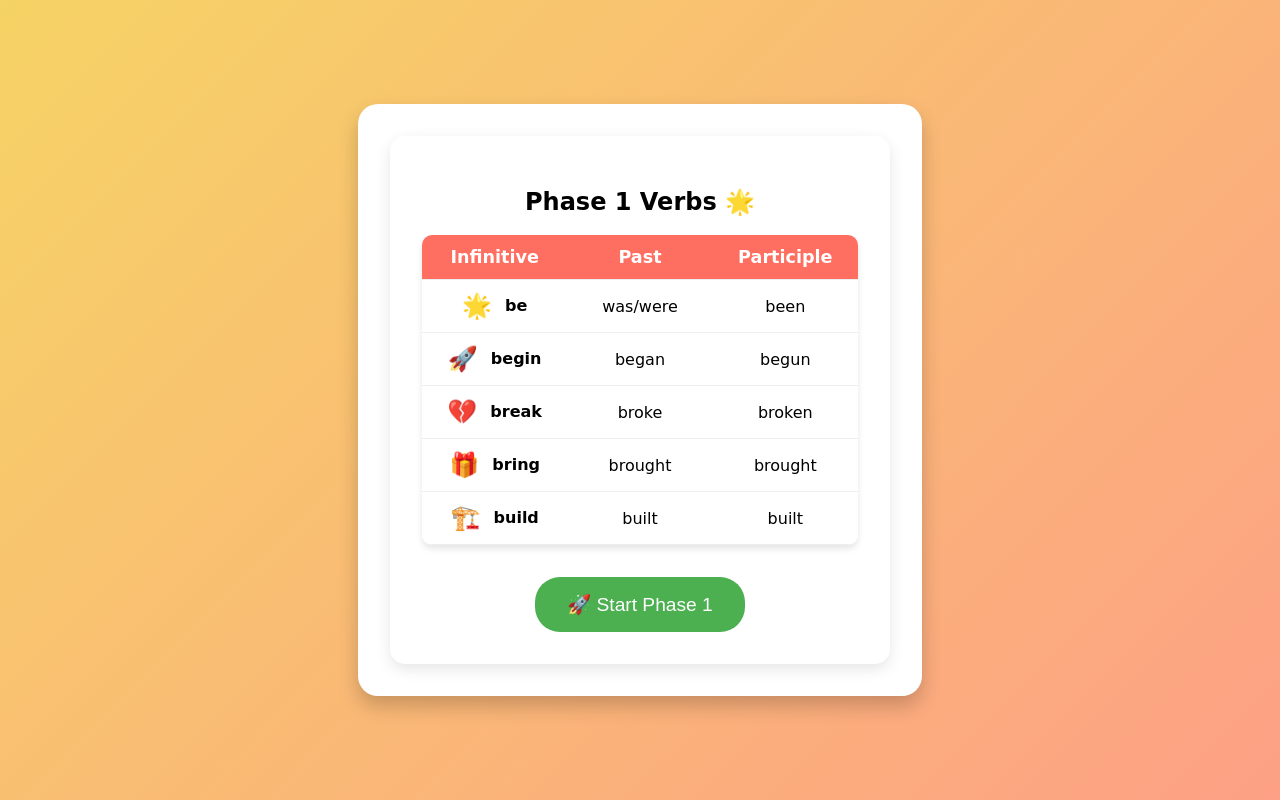
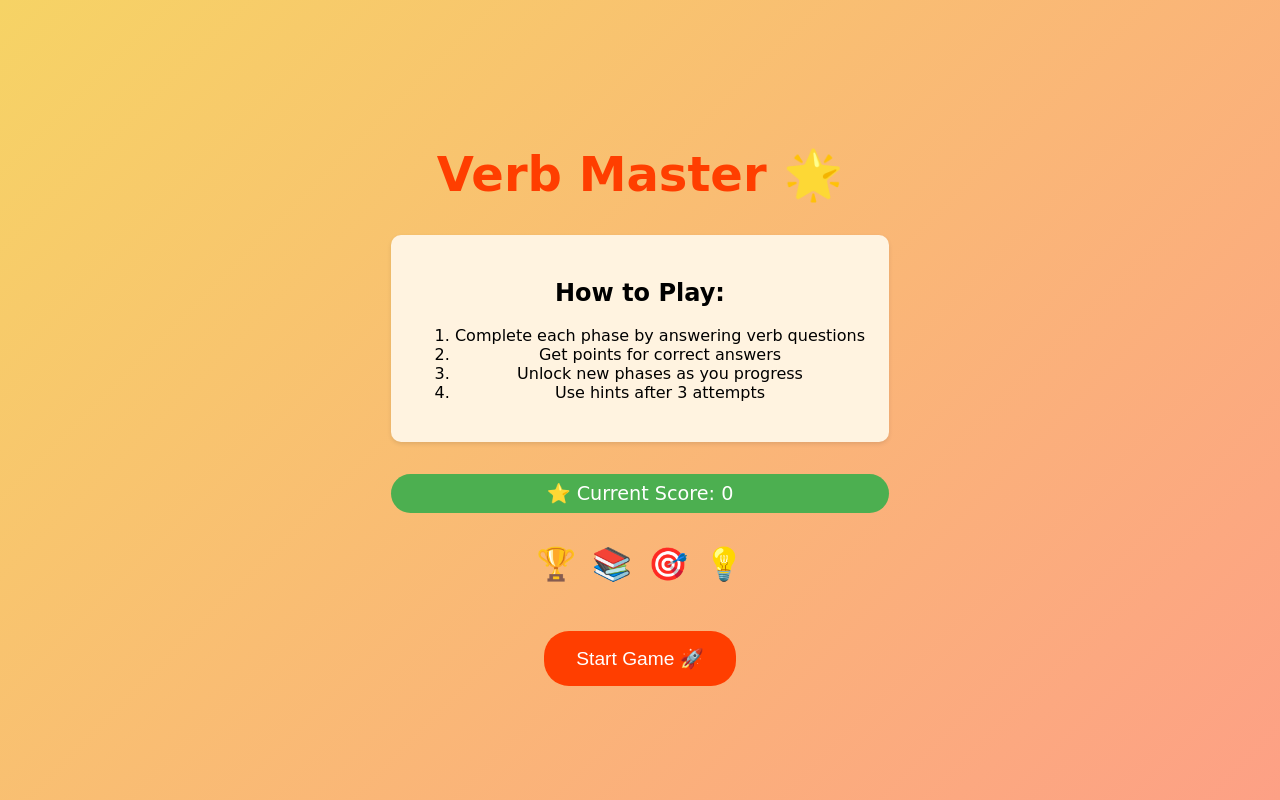
Before and after one commit to aitorch/irregular-verbs-game, a Svelte app: page / in a window 1280 px wide. Built offline with nearby package versions, Linux system fonts and the light colour scheme; the HTML template or start-up script is replaced by a standard one.

Commit message:
feat: Add main screen

```diff
--- a/src/components/App.svelte
+++ b/src/components/App.svelte
@@ -1,155 +1,37 @@
 <script>
-  import '../styles/game.css';
-  import { verbs } from "../core/verbs";
+  import Game from './Game.svelte';
   import { GameState } from "../core/GameState";
-  import { QuestionManager } from "../core/QuestionManager";
-
+  let gameStarted = false;
   let gameState = new GameState();
-  let questionManager = new QuestionManager(verbs);
-  let currentQuestion = null;
-  let userAnswers = [];
-  let gameStarted = false;
-  let phaseVerbs = [];
-  let score = 0;
-  let attempts = 0;
-  let showHint = false;
-
-  // Initialize the game properly
-  function initializeGame() {
-    phaseVerbs = gameState.getPhaseVerbs(verbs);
-    gameStarted = false; // Ensure the start phase screen is shown
-    score = gameState.score;
-  }
-
-  function startPhase() {
-    gameStarted = true; // Hide the start phase screen
-    nextQuestion(); // Generate the first question
-  }
-
-  function nextQuestion() {
-    if (phaseVerbs.length === 0) return;
-
-    currentQuestion = questionManager.generateQuestion(phaseVerbs);
-
-    // Count only input fields
-    const inputCount = currentQuestion.template.filter(
-      (p) => p.type === "input",
-    ).length;
-    userAnswers = new Array(inputCount).fill("");
-
-    attempts = 0;
-    showHint = false;
-  }
-
-  function handleSubmit() {
-    attempts++;
-    if (!currentQuestion) {
-      console.error("No current question!");
-      return;
-    }
-
-    const normalizedAnswers = userAnswers.map((a) => a.trim().toLowerCase().replace(/ /g, '_'));
-    console.log("Normalized user answers:", normalizedAnswers); // Debug log
-
-    const isCorrect = questionManager.checkAnswer(
-      normalizedAnswers,
-      currentQuestion,
-    );
-
-    if (isCorrect) {
-      score += calculateScore();
-      gameState.score = score;
-
-      // Check if we should progress to the next phase
-      const shouldProgress = gameState.checkPhaseProgress(score);
-      if (shouldProgress) {
-        initializeGame(); // Reset for the next phase
-      } else {
-        nextQuestion(); // Continue with the current phase
-      }
-    } else {
-      showHint = attempts >= 3;
-    }
-  }
-
-  function calculateScore() {
-    if (attempts === 1) return 10;
-    if (attempts <= 3) return 5;
-    return 3;
-  }
-
-  // Initialize when component mounts
-  initializeGame();
+let score = gameState.score
 </script>
 
-<div class="game-container">
-  {#if !gameStarted}
-    <!-- Phase Start Screen -->
-    <div class="phase-start-screen">
-      <h2>Phase {gameState.currentPhase} Verbs 🌟</h2>
-      <table class="verb-table">
-        <thead>
-          <tr>
-            <th>Infinitive</th>
-            <th>Past</th>
-            <th>Participle</th>
-          </tr>
-        </thead>
-        <tbody>
-          {#each phaseVerbs as verb}
-            <tr class="verb-item">
-              <td>
-                <span class="emoji">{verb.emoji}</span>
-                <strong>{verb.infinitive}</strong>
-              </td>
-              <td>{verb.past}</td>
-              <td>{verb.participle}</td>
-            </tr>
-          {/each}
-        </tbody>
-      </table>
-      <button on:click={startPhase} class="start-button">
-        🚀 Start Phase {gameState.currentPhase}
-      </button>
+{#if !gameStarted}
+  <div class="main-screen">
+    <h1 class="title">Verb Master 🌟</h1>
+
+    <div class="rules">
+      <h2>How to Play:</h2>
+      <ol>
+        <li>Complete each phase by answering verb questions</li>
+        <li>Get points for correct answers</li>
+        <li>Unlock new phases as you progress</li>
+        <li>Use hints after 3 attempts</li>
+      </ol>
     </div>
-  {:else if currentQuestion}
-    <!-- Question Card -->
-    <div class="question-card">
-      <div class="verb-header">
-        <div class="verb-emoji">{currentQuestion.verb.emoji}</div>
-        <div class="score-badge">⭐ Score: {score}</div>
-        <div class="phase-indicator">Phase {gameState.currentPhase}</div>
-      </div>
+    <div class="score-badge">⭐ Current Score: {score}</div>
 
-      <div class="question-content">
-        {#each currentQuestion.template as part, index}
-          {#if part.type === "input"}
-            <input
-              class="input-field {showHint ? 'hint-field' : ''}"
-              bind:value={userAnswers[part.answerIndex]}
-              placeholder={part.placeholder}
-            />
-          {:else if part.type === "text"}
-            <span class="verb-text">{part.value}</span>
-          {:else if part.type === "separator"}
-            <span class="separator">{part.value}</span>
-          {/if}
-        {/each}
-      </div>
+    <div class="emoji-list">
+      <span>🏆</span>
+      <span>📚</span>
+      <span>🎯</span>
+      <span>💡</span>
+    </div>
 
-      {#if showHint}
-        <div class="hint-box">
-          {#each questionManager.getHint(attempts, currentQuestion) as hint, i}
-            <span class="hint-text">{hint}</span>
-            {#if i < questionManager.getHint(attempts, currentQuestion).length - 1},
-            {/if}
-          {/each}
-        </div>
-      {/if}
-
-      <button on:click={handleSubmit} class="submit-button">
-        {attempts === 0 ? "Check Answer" : "Try Again"} ✅
-      </button>
-    </div>
-  {/if}
-</div>
+    <button class="start-button" on:click={() => gameStarted = true}>
+      Start Game 🚀
+    </button>
+  </div>
+{:else}
+  <Game />
+{/if}
--- /dev/null
+++ b/src/components/Game.svelte
@@ -0,0 +1,155 @@
+<script>
+  import '../styles/game.css';
+  import { verbs } from "../core/verbs";
+  import { GameState } from "../core/GameState";
+  import { QuestionManager } from "../core/QuestionManager";
+
+  let gameState = new GameState();
+  let questionManager = new QuestionManager(verbs);
+  let currentQuestion = null;
+  let userAnswers = [];
+  let gameStarted = false;
+  let phaseVerbs = [];
+  let score = 0;
+  let attempts = 0;
+  let showHint = false;
+
+  // Initialize the game properly
+  function initializeGame() {
+    phaseVerbs = gameState.getPhaseVerbs(verbs);
+    gameStarted = false; // Ensure the start phase screen is shown
+    score = gameState.score;
+  }
+
+  function startPhase() {
+    gameStarted = true; // Hide the start phase screen
+    nextQuestion(); // Generate the first question
+  }
+
+  function nextQuestion() {
+    if (phaseVerbs.length === 0) return;
+
+    currentQuestion = questionManager.generateQuestion(phaseVerbs);
+
+    // Count only input fields
+    const inputCount = currentQuestion.template.filter(
+      (p) => p.type === "input",
+    ).length;
+    userAnswers = new Array(inputCount).fill("");
+
+    attempts = 0;
+    showHint = false;
+  }
+
+  function handleSubmit() {
+    attempts++;
+    if (!currentQuestion) {
+      console.error("No current question!");
+      return;
+    }
+
+    const normalizedAnswers = userAnswers.map((a) => a.trim().toLowerCase().replace(/ /g, '_'));
+    console.log("Normalized user answers:", normalizedAnswers); // Debug log
+
+    const isCorrect = questionManager.checkAnswer(
+      normalizedAnswers,
+      currentQuestion,
+    );
+
+    if (isCorrect) {
+      score += calculateScore();
+      gameState.score = score;
+
+      // Check if we should progress to the next phase
+      const shouldProgress = gameState.checkPhaseProgress(score);
+      if (shouldProgress) {
+        initializeGame(); // Reset for the next phase
+      } else {
+        nextQuestion(); // Continue with the current phase
+      }
+    } else {
+      showHint = attempts >= 3;
+    }
+  }
+
+  function calculateScore() {
+    if (attempts === 1) return 10;
+    if (attempts <= 3) return 5;
+    return 3;
+  }
+
+  // Initialize when component mounts
+  initializeGame();
+</script>
+
+<div class="game-container">
+  {#if !gameStarted}
+    <!-- Phase Start Screen -->
+    <div class="phase-start-screen">
+      <h2>Phase {gameState.currentPhase} Verbs 🌟</h2>
+      <table class="verb-table">
+        <thead>
+          <tr>
+            <th>Infinitive</th>
+            <th>Past</th>
+            <th>Participle</th>
+          </tr>
+        </thead>
+        <tbody>
+          {#each phaseVerbs as verb}
+            <tr class="verb-item">
+              <td>
+                <span class="emoji">{verb.emoji}</span>
+                <strong>{verb.infinitive}</strong>
+              </td>
+              <td>{verb.past}</td>
+              <td>{verb.participle}</td>
+            </tr>
+          {/each}
+        </tbody>
+      </table>
+      <button on:click={startPhase} class="start-button">
+        🚀 Start Phase {gameState.currentPhase}
+      </button>
+    </div>
+  {:else if currentQuestion}
+    <!-- Question Card -->
+    <div class="question-card">
+      <div class="verb-header">
+        <div class="verb-emoji">{currentQuestion.verb.emoji}</div>
+        <div class="score-badge">⭐ Score: {score}</div>
+        <div class="phase-indicator">Phase {gameState.currentPhase}</div>
+      </div>
+
+      <div class="question-content">
+        {#each currentQuestion.template as part, index}
+          {#if part.type === "input"}
+            <input
+              class="input-field {showHint ? 'hint-field' : ''}"
+              bind:value={userAnswers[part.answerIndex]}
+              placeholder={part.placeholder}
+            />
+          {:else if part.type === "text"}
+            <span class="verb-text">{part.value}</span>
+          {:else if part.type === "separator"}
+            <span class="separator">{part.value}</span>
+          {/if}
+        {/each}
+      </div>
+
+      {#if showHint}
+        <div class="hint-box">
+          {#each questionManager.getHint(attempts, currentQuestion) as hint, i}
+            <span class="hint-text">{hint}</span>
+            {#if i < questionManager.getHint(attempts, currentQuestion).length - 1},
+            {/if}
+          {/each}
+        </div>
+      {/if}
+
+      <button on:click={handleSubmit} class="submit-button">
+        {attempts === 0 ? "Check Answer" : "Try Again"} ✅
+      </button>
+    </div>
+  {/if}
+</div>
--- a/src/core/GameState.js
+++ b/src/core/GameState.js
@@ -2,6 +2,7 @@ export class GameState {
   constructor() {
     this.currentPhase = 1;
     this.score = 0;
+    this.unlockedPhases = [1]; // Start with phase 1 unlocked
     this.storage = typeof localStorage !== 'undefined' ? localStorage : {
       getItem: () => null,
       setItem: () => {}
@@ -13,16 +14,19 @@ export class GameState {
   load() {
     const saved = this.storage.getItem('verbGameState');
     if (saved) {
-      const { phase, score } = JSON.parse(saved);
+      const { phase, score, unlocked } = JSON.parse(saved);
       this.currentPhase = phase;
       this.score = score;
+      this.unlockedPhases = unlocked;
     }
   }
 
   save() {
     this.storage.setItem('verbGameState', JSON.stringify({
       phase: this.currentPhase,
-      score: this.score
+      score: this.score,
+      unlocked: this.unlockedPhases
+
     }));
   }
 
@@ -77,4 +81,11 @@ export class GameState {
       participle: verb.displayParticiple
     };
   }
+  unlockNextPhase() {
+    const nextPhase = this.currentPhase + 1;
+    if (!this.unlockedPhases.includes(nextPhase)) {
+      this.unlockedPhases = [...this.unlockedPhases, nextPhase];
+      this.save();
+    }
+  }
 }
--- a/src/styles/game.css
+++ b/src/styles/game.css
@@ -243,3 +243,78 @@ body {
     font-size: 1.2rem;
   }
 }
+.main-screen {
+  text-align: center;
+  max-width: 800px;
+  margin: 0 auto;
+  padding: 2rem;
+}
+
+.title {
+  font-size: 3rem;
+  color: #ff3e00;
+  margin-bottom: 2rem;
+}
+
+.rules {
+  background: #fff3e0;
+  padding: 1.5rem;
+  border-radius: 10px;
+  margin: 2rem 0;
+  box-shadow: 0 2px 4px rgba(0,0,0,0.1);
+}
+
+.start-button {
+  background: #ff3e00;
+  color: white;
+  padding: 1rem 2rem;
+  font-size: 1.2rem;
+  border: none;
+  border-radius: 25px;
+  cursor: pointer;
+  transition: transform 0.2s;
+}
+
+.start-button:hover {
+  transform: scale(1.05);
+}
+
+.emoji-list {
+  display: flex;
+  justify-content: center;
+  gap: 1rem;
+  margin: 2rem 0;
+  font-size: 2rem;
+}
+
+.phase-grid {
+  display: grid;
+  grid-template-columns: repeat(auto-fit, minmax(100px, 1fr));
+  gap: 1rem;
+  margin: 2rem 0;
+}
+
+.phase-button {
+  padding: 1rem;
+  border: none;
+  border-radius: 10px;
+  cursor: pointer;
+  transition: transform 0.2s;
+}
+
+.phase-button.unlocked {
+  background: #4CAF50;
+  color: white;
+}
+
+.phase-button.locked {
+  background: #ddd;
+  color: #666;
+  cursor: not-allowed;
+}
+
+.current-score {
+  font-size: 1.5rem;
+  color: #FF9800;
+  margin: 1rem 0;
+}
```
